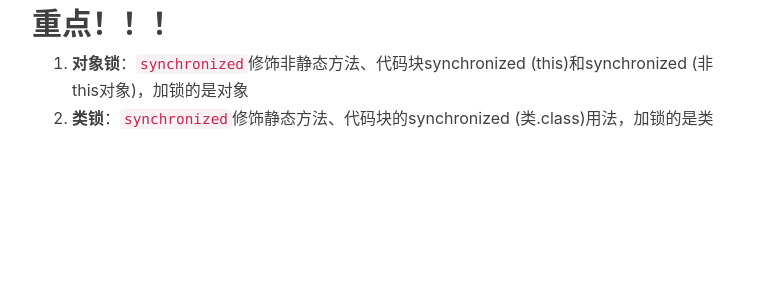
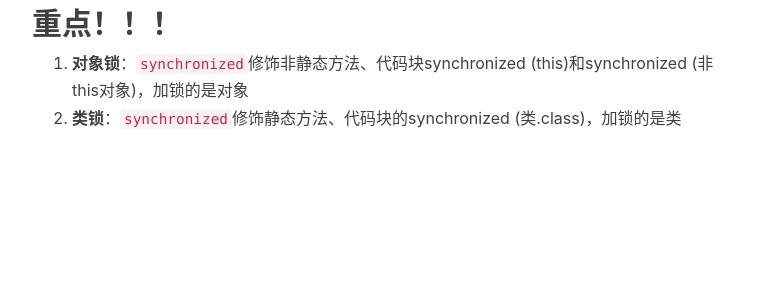
Before and after one commit to kanonjz/kanonjz.github.io, a Jekyll site: the page built from _posts/2017-12-09-synchronized.md, in a window 1280 px wide and 900 px high, scrolled down 2406 px. Shown: the part 152-452 px from the top of the window, without its empty margins (233-1003 px from the left). Built offline with Jekyll 4.4.1, drawn with Linux system fonts in a browser that asks for light colours; nearby versions of some CDN libraries; comment, search, counter and statistics services are not loaded.

Commit message:
Update 2017-12-09-synchronized.md

```diff
--- a/_posts/2017-12-09-synchronized.md
+++ b/_posts/2017-12-09-synchronized.md
@@ -98,6 +98,6 @@ public class FirstThread implements Runnable{
 
 ## 重点！！！
 1. **对象锁**：`synchronized`修饰非静态方法、代码块synchronized (this)和synchronized (非this对象)，加锁的是对象
-2. **类锁**：`synchronized`修饰静态方法、代码块的synchronized (类.class)用法，加锁的是类
+2. **类锁**：`synchronized`修饰静态方法、代码块的synchronized (类.class)，加锁的是类
 
 <br><br><br><br>
```
